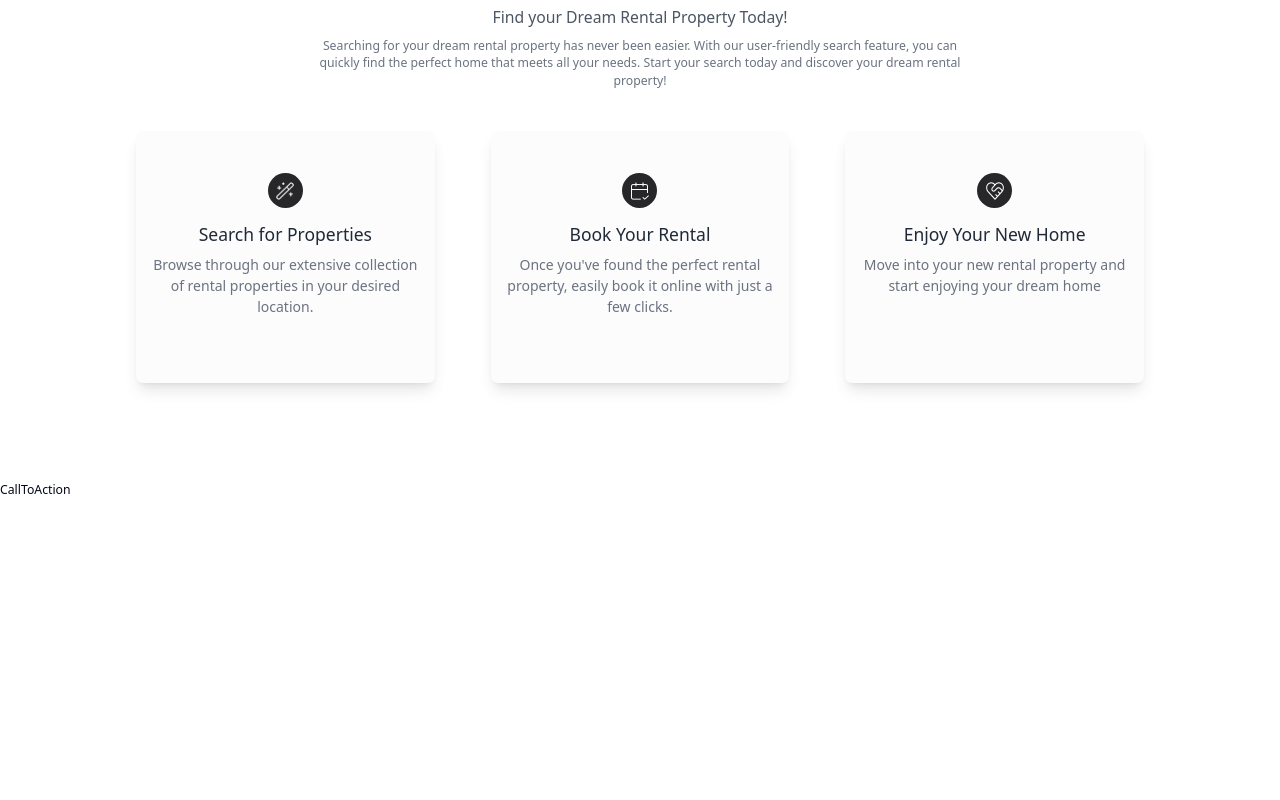
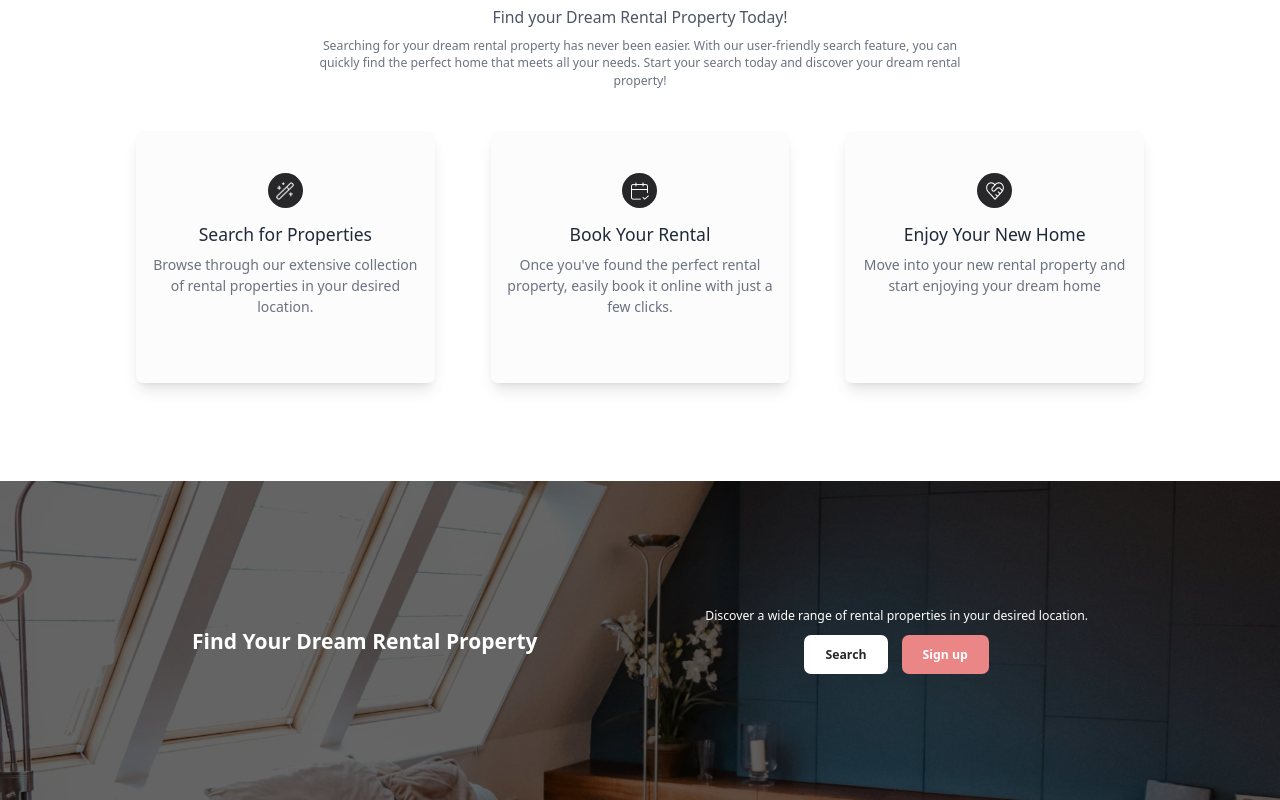
Before and after one commit to PrayagTandon/HomyRent, a Next.js app in the folder client/: page /landing in a window 1280 px wide. Shown: the part 1529-2329 px from the top of the page. Before the commit the page ends 2028 px from the top, so only its background shows below. Built offline with nearby package versions, Linux system fonts and the light colour scheme; no server answers.

Commit message:
Call to Action setup complete

```diff
--- a/client/src/app/(nondashboard)/landing/CallToAction.tsx
+++ /dev/null
@@ -1,9 +0,0 @@
-import React from 'react'
-
-const CallToAction = () => {
-  return (
-    <div>CallToAction</div>
-  )
-}
-
-export default CallToAction
--- /dev/null
+++ b/client/src/app/(nondashboard)/landing/CallToActionSection.tsx
@@ -0,0 +1,57 @@
+"use client";
+
+import Image from 'next/image';
+import React from 'react';
+import { motion } from 'framer-motion';
+import Link from 'next/link';
+
+const CallToActionSection = () => {
+  return (
+    <div className="relative py-24">
+        <Image
+            src="/landing-call-to-action.jpg"
+            alt="Rentiful Search Section Background"
+            fill
+            className="object-cover object-center"
+        />
+        <div className='absolute inset-0 bg-black bg-opacity-60'></div>
+        <motion.div
+          initial={{ opacity: 0, y: 20}}
+          transition={{ duration: 0.5}}
+          whileInView={{ opacity: 1, y: 0}}
+          viewport={{ once: true}}
+          className="relative max-w-4xl xl:max-w-6xl mx-auto px-6 sm:px-8 lg:px-12 xl:px-16 py-12"
+        >
+          <div className="flex flex-col md:flex-row justify-between items-center text-center">
+            <div className="mb-6 md:mb-0 md:mr-10">
+              <h2 className="text-2xl font-bold text-white">
+                Find Your Dream Rental Property
+              </h2>
+            </div>
+            <div>
+              <p className="text-white mb-3">
+                Discover a wide range of rental properties in your desired location.
+              </p>
+              <div className="flex justify-center gap-4">
+                <button
+                  onClick={() => window.scrollTo({ top: 0, behavior: "smooth"})}
+                  className="inline-block text-primary-700 bg-white rounded-lg px-6 py-3 font-semibold hover:bg-primary-500 hover:text-primary-50 transition-all"
+                >
+                  Search
+                </button>
+                <Link
+                  href="/signup"
+                  className="inline-block text-white bg-secondary-500 rounded-lg px-6 py-3 font-semibold hover:bg-secondary-600 transition-all"
+                  scroll={false}
+                >
+                  Sign up
+                </Link>
+              </div>
+            </div>
+          </div>
+        </motion.div>
+    </div>
+  )
+}
+
+export default CallToActionSection;
--- a/client/src/app/(nondashboard)/landing/page.tsx
+++ b/client/src/app/(nondashboard)/landing/page.tsx
@@ -2,7 +2,7 @@
 import HeroSection from './HeroSection'
 import FeaturesSection from './FeaturesSection'
 import DiscoverSection from './DiscoverSection'
-import CallToAction from './CallToAction'
+import CallToActionSection from './CallToActionSection'
 
 const Landing = () => {
   return (
@@ -10,7 +10,7 @@
       <HeroSection />
       <FeaturesSection />
       <DiscoverSection />
-      <CallToAction />
+      <CallToActionSection />
     </div>
   )
 }
```
